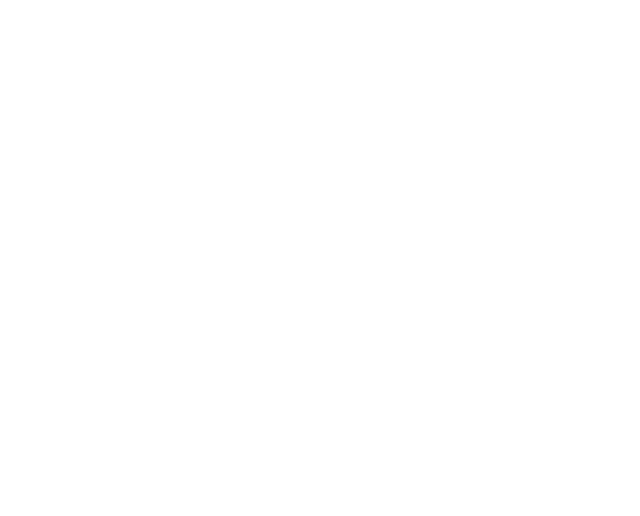
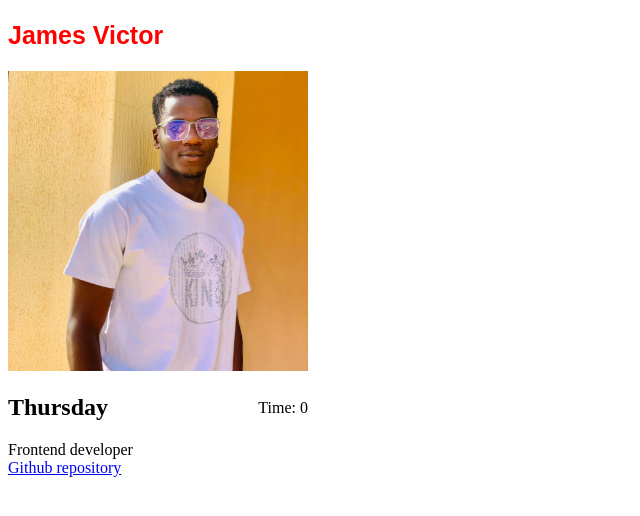
Before and after one commit to JamesVictor-O/HNGx_stage_one, a plain HTML site: page index.html in a window 1280 px wide. Shown: the whole page, without its empty margins (0-640 px from the left). Drawn offline with Linux system fonts and the light colour scheme.

Commit message:
added the html content, style and functionality

```diff
--- a/index.html
+++ b/index.html
@@ -3,9 +3,32 @@
 <head>
     <meta charset="UTF-8">
     <meta name="viewport" content="width=device-width, initial-scale=1.0">
-    <title>Document</title>
+    <title>HNGx stage one task</title>
+    <link rel="stylesheet" href="style.css">
 </head>
 <body>
+    <section>
+        <!-- slack user name  -->
+        <h2 data-testid="slackUserName">James Victor</h2>
+
+        <!-- slack profile picture -->
+        <div class="profilepic">
+            <img data-testid="slackDisplayImage" src="./asset/profilePicture.jpg" alt="JamesVictor"/>
+        </div>
+
+        <!-- current day of the week and UTC Time -->
+        <div class="utc">
+             <h2 data-testid="currentDayOfTheWeek">monday</h2>
+             <span data-testid="currentUTCTime">23:00 am</span>
+        </div>
+
+        <div data-testid="myTrack">Frontend developer</div>
+
+        <!-- link to github repository holding the sources file -->
+        <div>
+            <a href="#">Github repository</a>
+        </div>
+    </section>
     <script src="index.js"></script>
 </body>
 </html>
--- a/index.js
+++ b/index.js
@@ -0,0 +1,41 @@
+function UTUtimeUpdate() {
+    const utuTimeContainer = document.querySelector('[data-testid="currentUTCTime"]');
+    const currentUTCTime = new Date().getMilliseconds();
+    utuTimeContainer.innerHTML=`Time: ${currentUTCTime}`
+}
+UTUtimeUpdate()
+
+function currentDay() {
+    const currentDayContainer = document.querySelector('[data-testid="currentDayOfTheWeek"]');
+    const currentDay = new Date().getDay()
+    console.log(currentDay)
+    let dayOfTheWeek;
+
+    switch (currentDay) {
+        case 1:
+            dayOfTheWeek = "Monday"
+            break;
+        case 2:
+            dayOfTheWeek = "Tuesday";
+            break;
+        case 3:
+            dayOfTheWeek = "Wednesday"
+            break;
+        case 4:
+            dayOfTheWeek = "Thursday";
+            break;
+        case 5:
+            dayOfTheWeek = "Friday";
+            break;
+        case 6:
+            dayOfTheWeek = "Saturday";
+            break;
+        case 7:
+            dayOfTheWeek = "Sunday";
+            break;
+        default:
+            dayOfTheWeek;
+    }
+    currentDayContainer.textContent = dayOfTheWeek;
+}
+currentDay()
--- a/style.css
+++ b/style.css
@@ -0,0 +1,23 @@
+section{
+    width: 30%;
+}
+[data-testid="slackUserName"]{
+    font-size: 25px;
+    color: red;
+    font-family: sans-serif;
+}
+
+.profilepic{
+    width: 300px;
+}
+[data-testid="slackDisplayImage"]{
+    width: 100%;
+    height: 100%;
+    object-fit: contain;
+}
+.utc{
+    width: 300px;
+    display: flex;
+    justify-content: space-between;
+    align-items: center;
+}
```
Also changed, not shown: asset/profilePicture.jpg (added), 1 other file.
